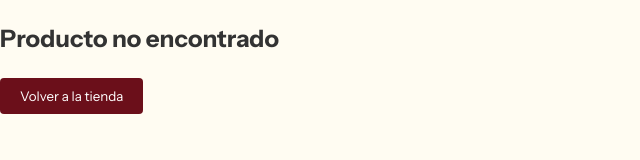
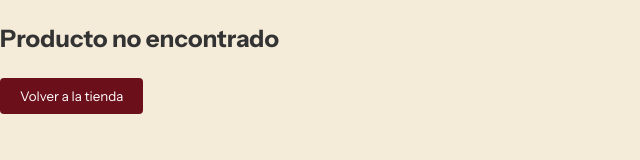
Before and after one commit to justsinging/jussstsiing, a plain HTML site: page producto.html in a window 1280 px wide. Shown: the whole page, without its empty margins (0-640 px from the left). Drawn offline with Linux system fonts and the light colour scheme; a web font is replaced by a local one.

Commit message:
Update producto.html

```diff
--- a/producto.html
+++ b/producto.html
@@ -10,7 +10,7 @@
     /* Estilos específicos para la página de detalle */
     body {
       font-family: 'Instrument Sans', sans-serif;
-      background-color: #FFFCF2;
+      background-color: #f4ebd9;
       color: #333;
       margin: 0;
       padding: 0;
```
